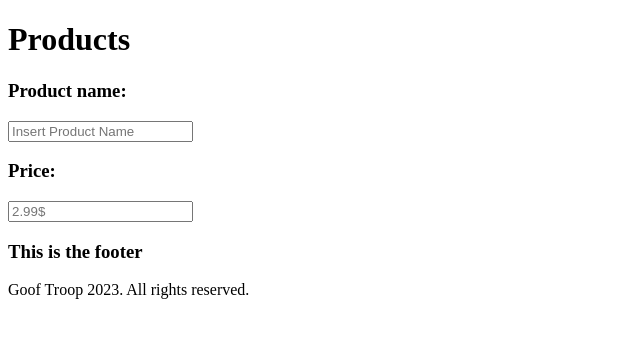
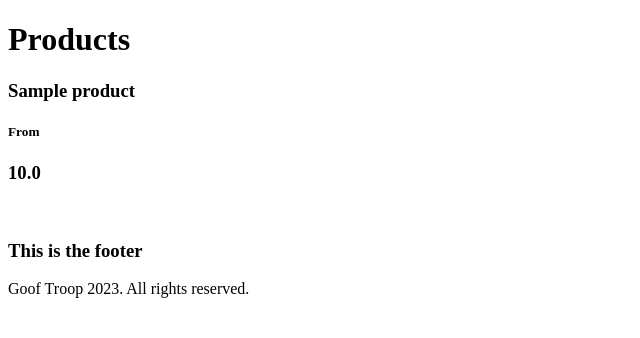
Before and after one commit to x13xDread/CSET-180-project, a Flask app: page /products in a window 1280 px wide. Shown: the part 122-460 px from the top of the page, without its empty margins (0-640 px from the left). Run offline with Flask 3, Linux system fonts and the light colour scheme; the visitor is signed in with stand-in values (Sample User, id 1); tables that the repository leaves empty hold one stand-in row (values such as "Sample post").

Commit message:
products view

```diff
--- a/main.py
+++ b/main.py
@@ -87,8 +87,9 @@ def post_registration():
 @app.route('/products')
 @login_required
 def products():
-    print(session)
-    return render_template('products.html')
+    products = conn.execute(text('Select * from products;'))
+    vendors = conn.execute(text('Select name, email from users where type="vendor";')).fetchall()
+    return render_template('products.html',products=products,vendors=vendors)
 
 @app.route('/cart')
 @login_required
--- a/templates/products.html
+++ b/templates/products.html
@@ -2,14 +2,19 @@
 {% block body %}
 <div>
     <h1> Products </h1>
+    {% for product in products %}
     <div>
-        <h3>Product name:</h3>
-        <input type="text" id="p_name" name="Productname" placeholder="Insert Product Name" required >
-
-        <h3>Price:</h3>
-        <input type="text" id="amount" name="price" placeholder="2.99$" required >
-
-        <img src="" alt="">
+        <h3 id="product-name">{{ product['product_name'] }}</h3>
+        <h5 id="product-vendor">From
+            {% for vendor in vendors %}
+                {% if vendor[1] == product['email'] %}
+                    {{vendor[0]}}
+                {% endif %}
+            {% endfor %}
+        </h5>
+        <h3 id='product-price'>{{ product['price'] }}</h3>
+        <img id = 'product-image' src="" alt="">
     </div>
+    {% endfor %}
 </div>
 {% endblock %}
```
